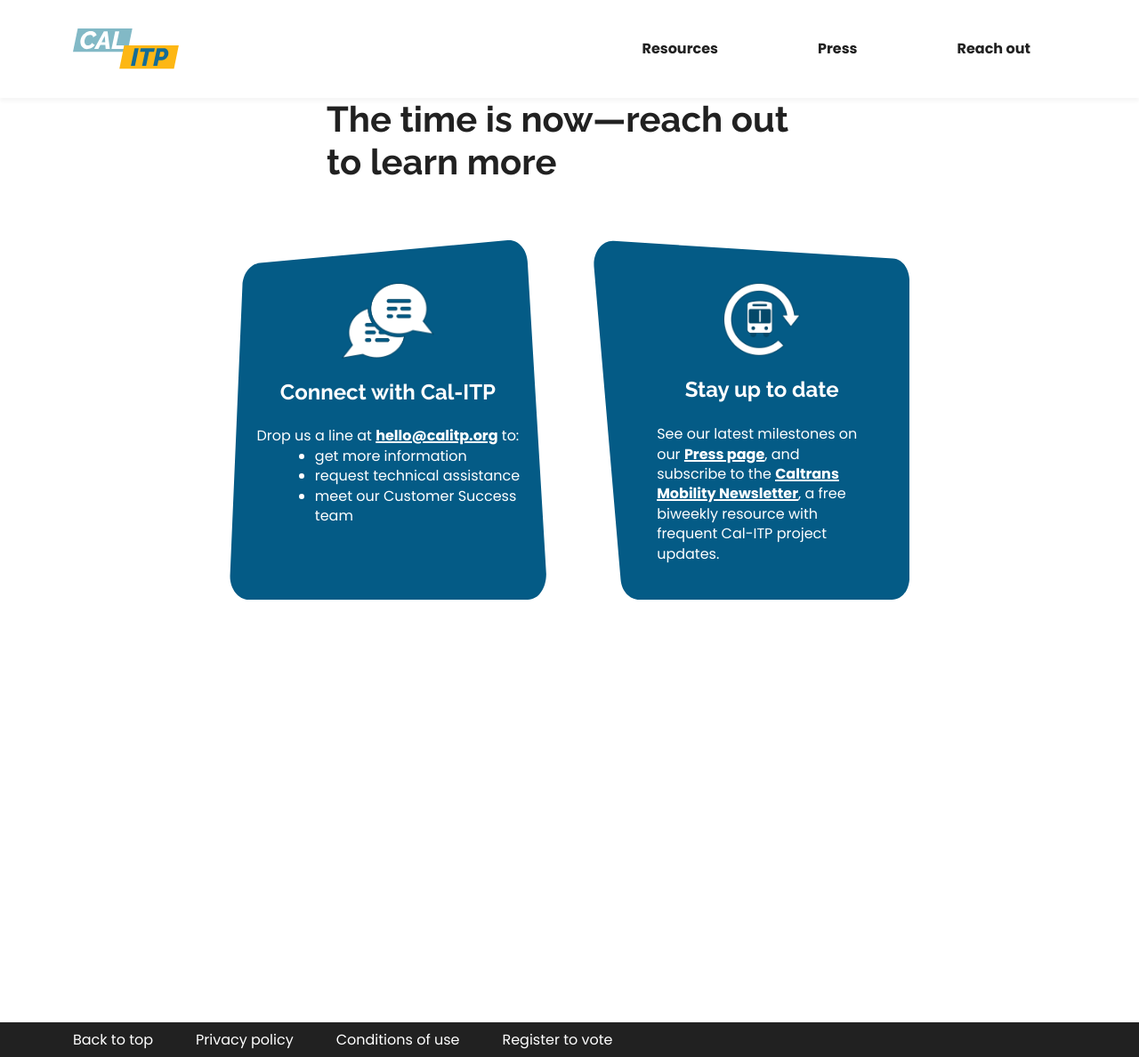
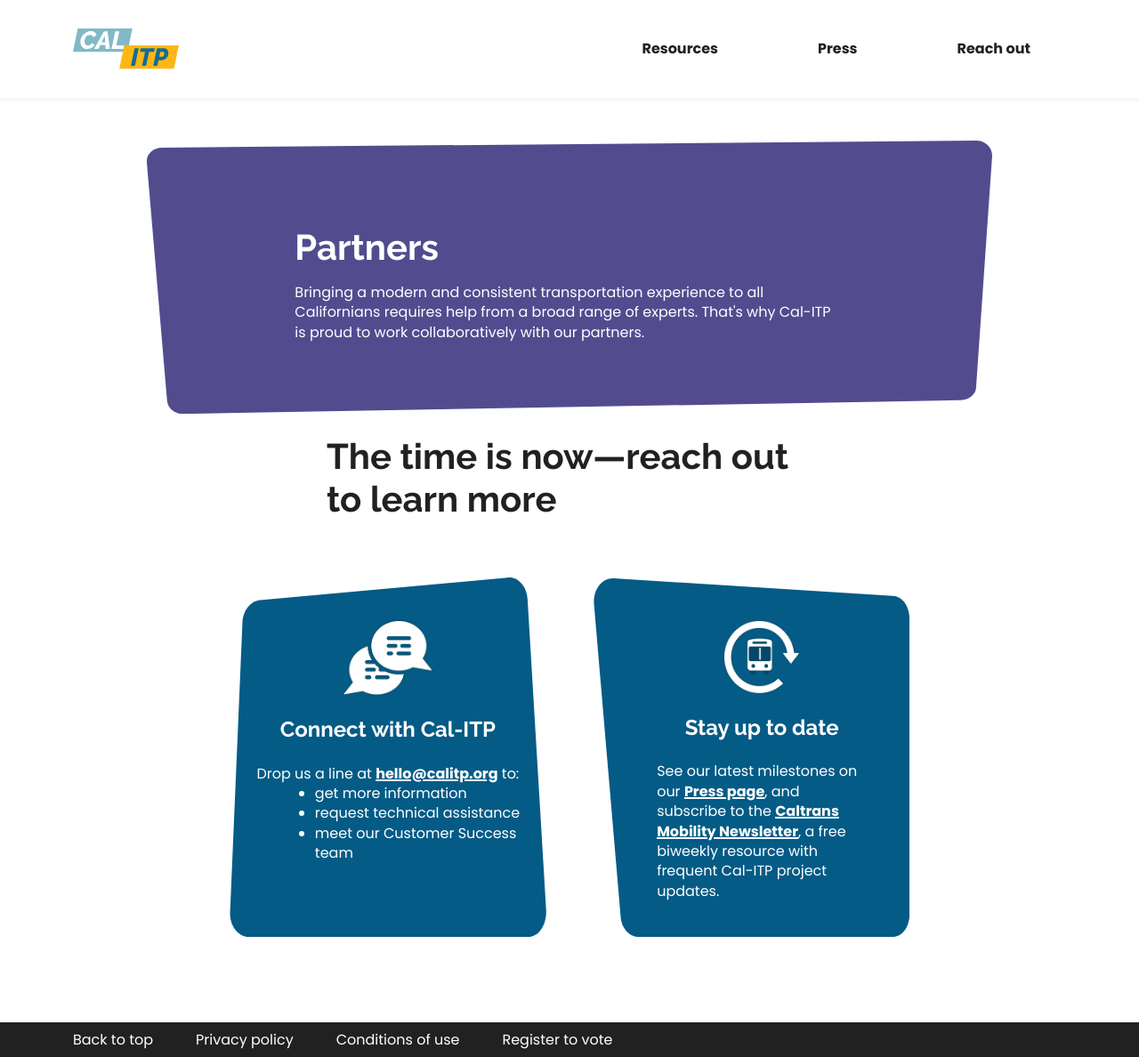
Before and after one commit to cal-itp/calitp.org, a Jekyll site: the page built from src/partners.html, in a window 1280 px wide and 1188 px high. Shown: the whole window at 89% size. Built offline with Jekyll 4.4.1, drawn with Linux system fonts in a browser that asks for light colours.

Commit message:
feat(partners): add clipped header

```diff
--- a/src/partners.html
+++ b/src/partners.html
@@ -4,4 +4,18 @@
 title: Partners
 ---
 
+{% include clipped-header.html %}
+
+<div class="row justify-content-center">
+  <div class="clipped-header background-purple-4 col-11 col-md-10 mt-4 mt-md-5 mb-4 py-4 py-md-5 px-4 px-md-0">
+    <div class="offset-md-2 col-md-8 pt-3 pb-1 pt-md-5 pb-md-3 px-2 px-md-2">
+      <h1 class="text-white mb-3">Partners</h1>
+      <p class="text-white mb-3">
+        Bringing a modern and consistent transportation experience to all Californians requires help from a broad range of
+        experts. That's why Cal-ITP is proud to work collaboratively with our partners.
+      </p>
+    </div>
+  </div>
+</div>
+
 {% include contact.html %}
```
